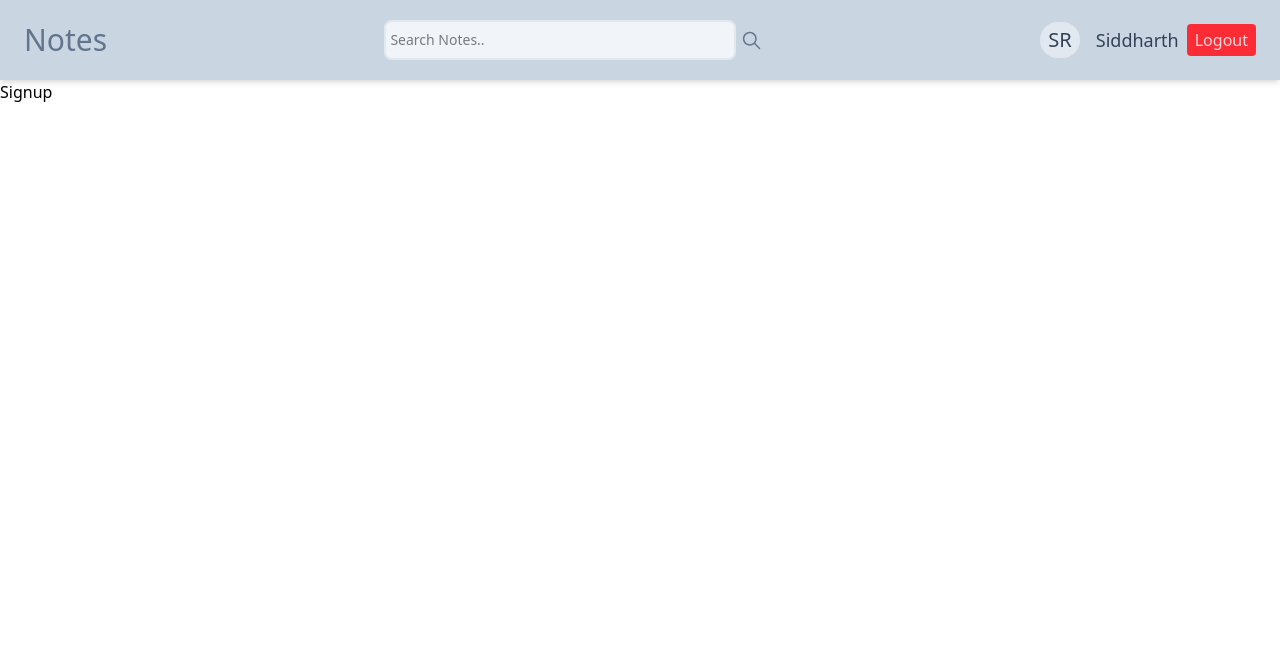
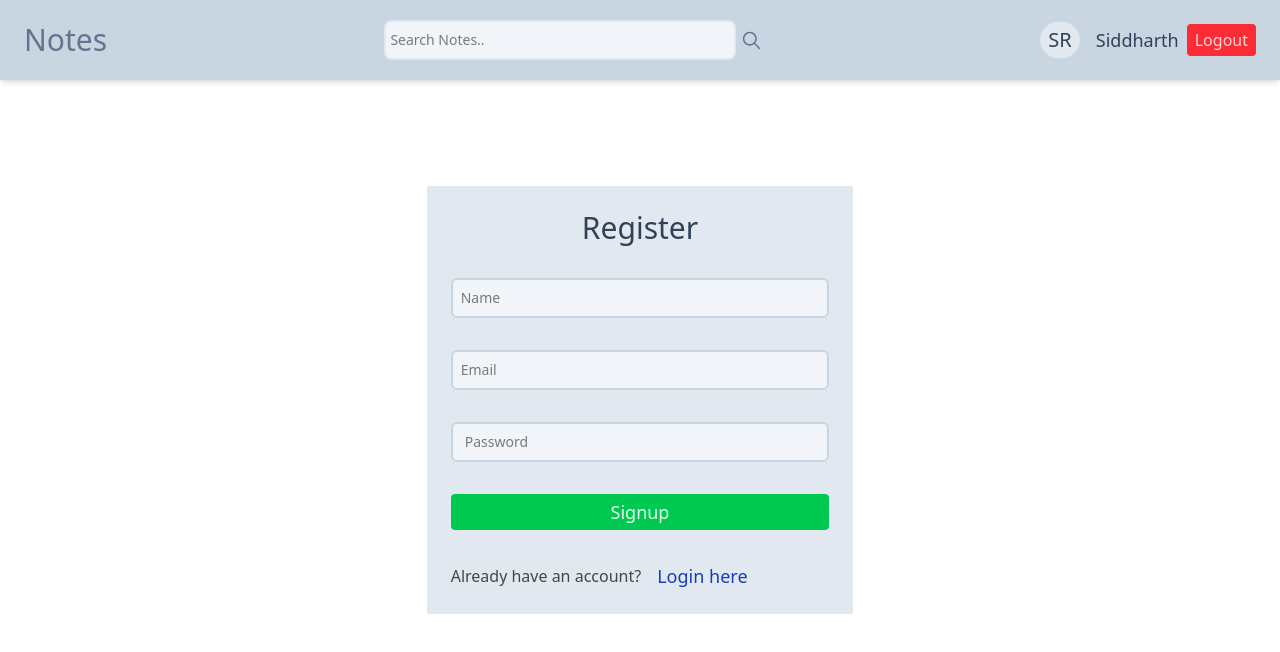
Before and after one commit to rukadikar123/MERN-Note-app, a React (Vite) app in the folder Frontend/: page /signup in a window 1280 px wide. Shown: the top 652 px of the page. Built offline with nearby package versions, Linux system fonts and the light colour scheme.

Commit message:
add signup UI

```diff
--- a/Frontend/src/Pages/Signup.jsx
+++ b/Frontend/src/Pages/Signup.jsx
@@ -1,9 +1,88 @@
-import React from 'react'
+import React, { useState } from "react";
+import { FaEye } from "react-icons/fa";
+import { FaEyeSlash } from "react-icons/fa";
+import { Link } from "react-router-dom";
+import { validateEmail } from "../utils/helper";
 
 function Signup() {
+  const [email, setEmail] = useState("");
+  const [password, setPassword] = useState("");
+  const [name, setName] = useState("");
+  const [error, setError] = useState("");
+  const [isShowPassword, setIsShowPassword] = useState(false);
+
+  const handleSignup = async (e) => {
+    e.preventDefault();
+
+    if(!name){
+      setError("please enter your name")
+      return
+    }
+
+    if (!validateEmail(email)) {
+      setError("please enter valid email address");
+      return;
+    }
+
+    if (!password) {
+      setError("please enter a password");
+      return;
+    }
+    setError("");
+  };
   return (
-    <div>Signup</div>
-  )
+    <div className="flex items-center justify-center h-[80vh] ">
+      <div className=" p-6 bg-slate-200 w-1/3">
+        <form onSubmit={handleSignup} className="flex flex-col gap-8">
+          <h3 className="text-center text-3xl font-medium text-slate-700">
+            Register
+          </h3>
+          <input
+            className="w-full text-sm  border-2 bg-slate-100 border-slate-300 outline-none rounded-md py-2 px-2"
+            type="text"
+            placeholder="Name"
+            value={name}
+            onChange={(e) => setName(e.target.value)}
+          />
+          <input
+            className="w-full text-sm  border-2 bg-slate-100 border-slate-300 outline-none rounded-md py-2 px-2"
+            type="text"
+            placeholder="Email"
+            value={email}
+            onChange={(e) => setEmail(e.target.value)}
+          />
+          <div className="flex items-center border-2 rounded-md px-1  bg-slate-100 border-slate-300 ">
+            <input
+              className="w-full text-sm    outline-none  py-2 px-2 appearance-none"
+              type={isShowPassword ? "text" : "password"}
+              placeholder="Password"
+              value={password}
+              onChange={(e) => setPassword(e.target.value)}
+            />
+            <div
+              onClick={() => setIsShowPassword(!isShowPassword)}
+              className={`cursor-pointer ${password ? "block" : "hidden"}`}
+            >
+              {isShowPassword ? <FaEyeSlash size={25} /> : <FaEye size={25} />}
+            </div>
+          </div>
+          {error && <p className="text-sm text-red-400 ">{error}</p>}
+          <button className="text-lg font-medium bg-green-500 rounded-sm text-white/90 py-1 hover:bg-green-400 cursor-pointer">
+            Signup
+          </button>
+          <div className="flex items-center gap-4 ">
+            <p className="text-black/70">Already have an account?</p>
+            <Link
+              className="text-lg text-blue-800 hover:text-blue-500"
+              to="/login"
+            >
+              Login here
+            </Link>
+          </div>
+        </form>
+      </div>
+    </div>
+  );
 }
 
-export default Signup
+export default Signup;
```
